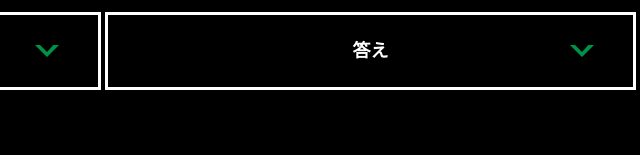
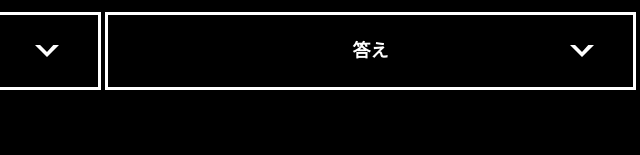
Before and after one commit to Karubonn919/beta-fukuoka-peso8, a plain HTML site: page hint1.html in a window 1280 px wide. Shown: the part 645-800 px from the top of the page, 537-1177 px from the left. Drawn offline with Linux system fonts and the light colour scheme.

Commit message:
Update style.css

```diff
--- a/assets/css/style.css
+++ b/assets/css/style.css
@@ -206,7 +206,7 @@ button {
           transform: rotate(90deg);
   -webkit-transition: all 0.3s;
   transition: all 0.3s;
-  fill: #009245;
+  fill: #FFFFFF;
   width: 12px;
   height: 24px;
 }
```
